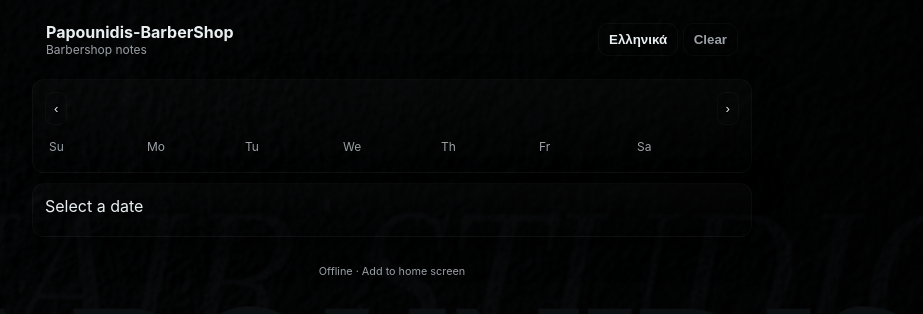
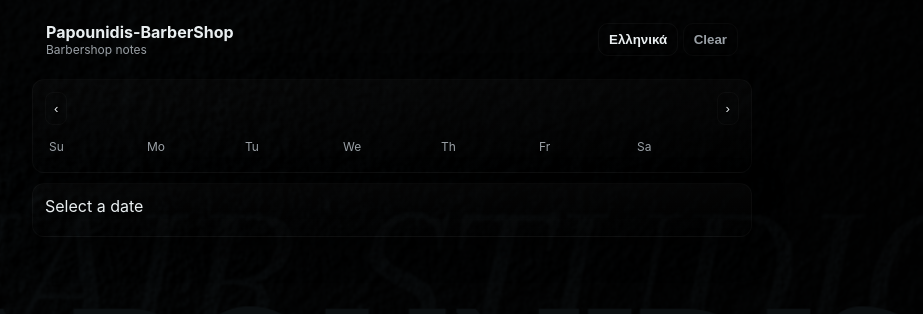
Before and after one commit to BarberShop-Notes-App/papounidis-barbershop-notes, a plain HTML site: page index.html in a window 1280 px wide. Shown: the whole page, without its empty margins (248-1171 px from the left). Drawn offline with Linux system fonts and the light colour scheme.

Commit message:
New commit to force VERCEL

```diff
--- a/index.html
+++ b/index.html
@@ -83,7 +83,7 @@
       </main>
 
       <footer class="bottom">
-        <small id="installHint">Offline · Add to home screen</small>
+        <!--<small id="installHint">Offline · Add to home screen</small>-->
       </footer>
     </div>
 
```
